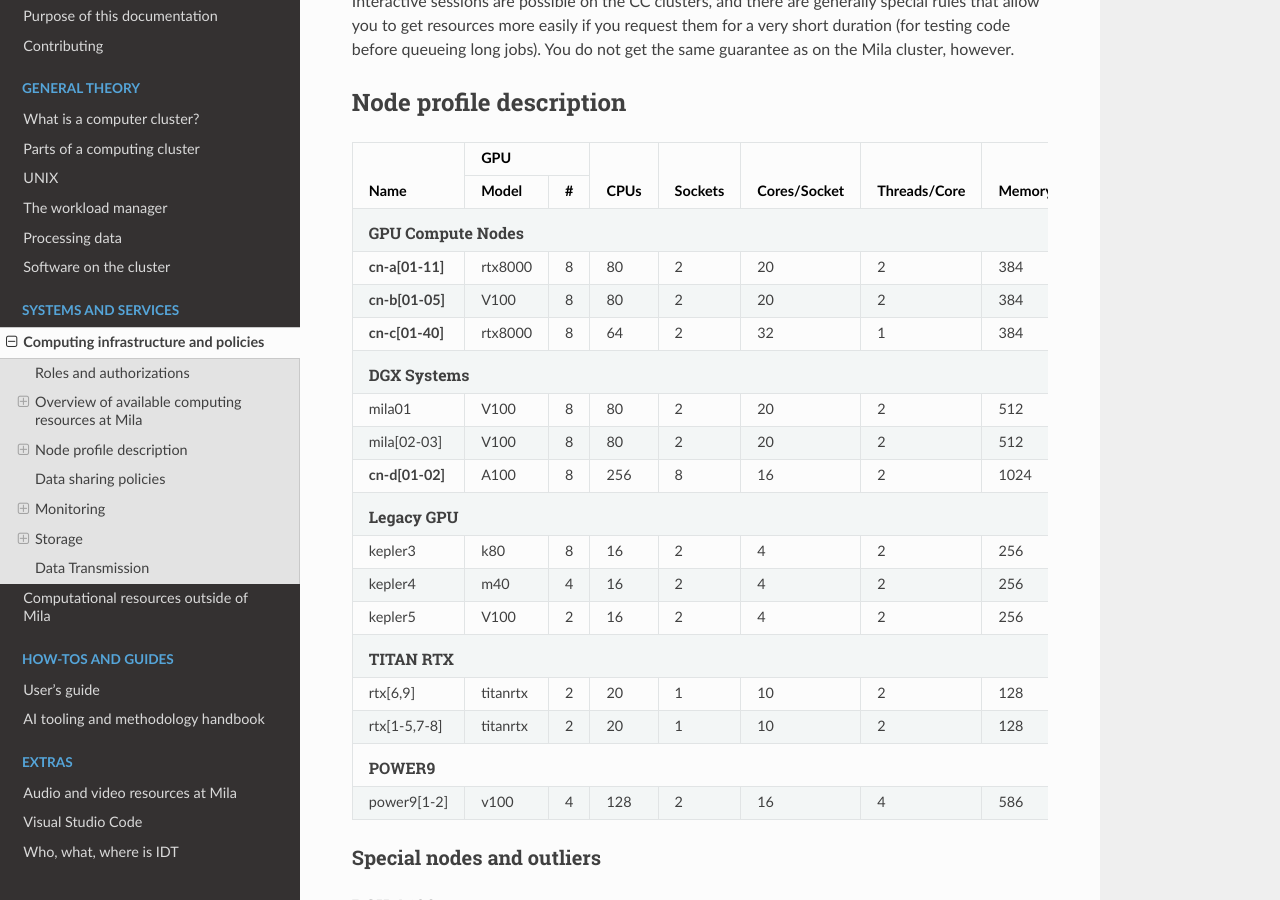
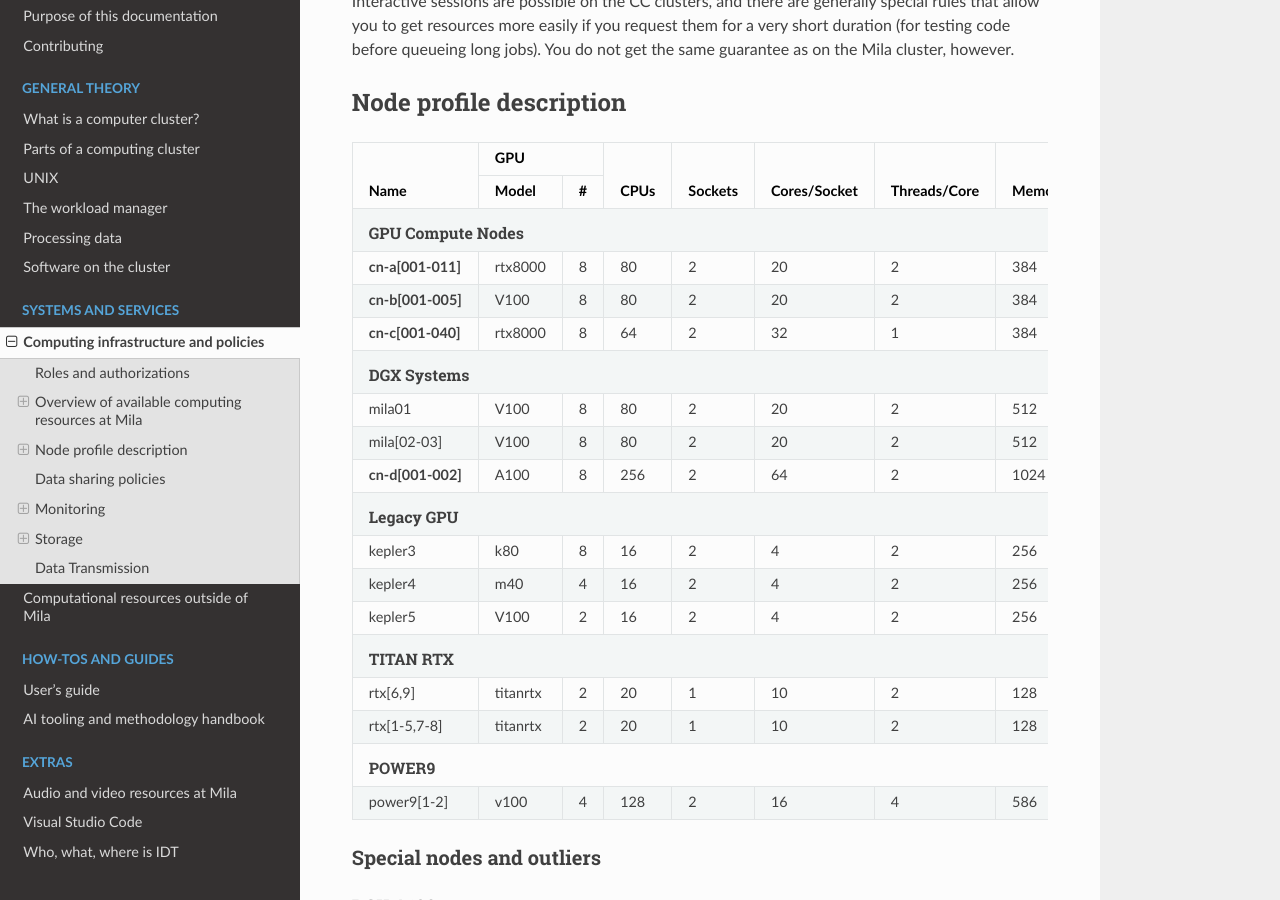
Before and after one commit to mila-iqia/mila-docs, a Sphinx documentation site: the page built from docs/Information.rst, in a window 1280 px wide and 900 px high, scrolled down 1198 px. Built offline with Sphinx 7.4.7 and the Read the Docs theme 2.0.0, drawn with Linux system fonts in a browser that asks for light colours.

Commit message:
Fix compute node tables
 - Some node names with the new convention (`cn-`) were wrong.
 - The number of sockets for DGX A100 were wrong.

```diff
--- a/docs/Information_nodes.rst
+++ b/docs/Information_nodes.rst
@@ -21,11 +21,11 @@ Node profile description
 +=======================================+==========+===+======+=========+==============+==============+=============+==============+========+=====================+
 | :h:`<h5 style="margin: 5px 0 0 0;">GPU Compute Nodes</h5>`                                                                                                      |
 +---------------------------------------+----------+---+------+---------+--------------+--------------+-------------+--------------+--------+---------------------+
-| **cn-a[01-11]**                       | rtx8000  | 8 |  80  |    2    |      20      |       2      |     384     |      3.6     | x86_64 |      turing,48gb    |
+| **cn-a[001-011]**                     | rtx8000  | 8 |  80  |    2    |      20      |       2      |     384     |      3.6     | x86_64 |      turing,48gb    |
 +---------------------------------------+----------+---+------+---------+--------------+--------------+-------------+--------------+--------+---------------------+
-| **cn-b[01-05]**                       | V100     | 8 |  80  |    2    |      20      |       2      |     384     |      3.6     | x86_64 |  volta,nvlink,32gb  |
+| **cn-b[001-005]**                     | V100     | 8 |  80  |    2    |      20      |       2      |     384     |      3.6     | x86_64 |  volta,nvlink,32gb  |
 +---------------------------------------+----------+---+------+---------+--------------+--------------+-------------+--------------+--------+---------------------+
-| **cn-c[01-40]**                       | rtx8000  | 8 |  64  |    2    |      32      |       1      |     384     |      3       | x86_64 |     turing,48gb     |
+| **cn-c[001-040]**                     | rtx8000  | 8 |  64  |    2    |      32      |       1      |     384     |      3       | x86_64 |     turing,48gb     |
 +---------------------------------------+----------+---+------+---------+--------------+--------------+-------------+--------------+--------+---------------------+
 | :h:`<h5 style="margin: 5px 0 0 0;">DGX Systems</h5>`                                                                                                            |
 +---------------------------------------+----------+---+------+---------+--------------+--------------+-------------+--------------+--------+---------------------+
@@ -33,7 +33,7 @@ Node profile description
 +---------------------------------------+----------+---+------+---------+--------------+--------------+-------------+--------------+--------+---------------------+
 | mila[02-03]                           | V100     | 8 |  80  |    2    |      20      |       2      |     512     |      7       | x86_64 |      volta,32gb     |
 +---------------------------------------+----------+---+------+---------+--------------+--------------+-------------+--------------+--------+---------------------+
-| **cn-d[01-02]**                       | A100     | 8 |  256 |    8    |      16      |       2      |    1024     |     14       | x86_64 | ampere,nvlink,40gb  |
+| **cn-d[001-002]**                     | A100     | 8 |  256 |    2    |      64      |       2      |    1024     |     14       | x86_64 | ampere,nvlink,40gb  |
 +---------------------------------------+----------+---+------+---------+--------------+--------------+-------------+--------------+--------+---------------------+
 | :h:`<h5 style="margin: 5px 0 0 0;">Legacy GPU</h5>`                                                                                                             |
 +---------------------------------------+----------+---+------+---------+--------------+--------------+-------------+--------------+--------+---------------------+
```
